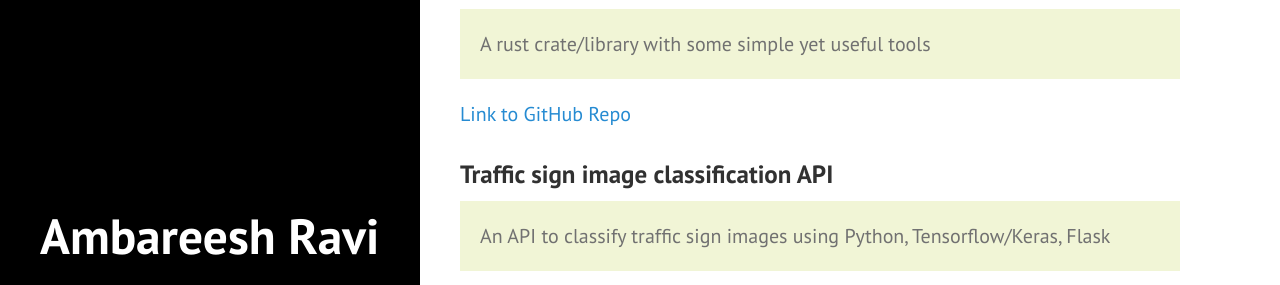
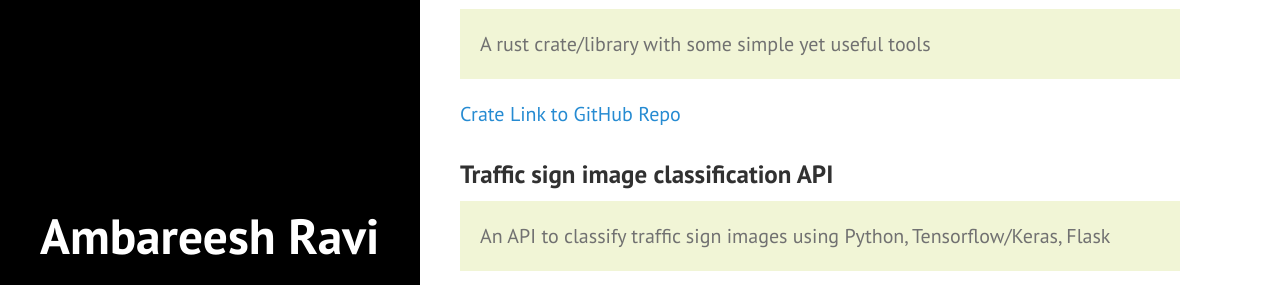
Before and after one commit to ambareeshravi/ambareeshravi.github.io, a Jekyll site: the page built from projects.md, in a window 1280 px wide and 900 px high. Shown: the part 232-517 px from the top of the window. Built offline with Jekyll 4.4.1, drawn with Linux system fonts in a browser that asks for light colours.

Commit message:
Update projects.md

```diff
--- a/projects.md
+++ b/projects.md
@@ -9,6 +9,7 @@ order: 5
 <p class="message">
 A rust crate/library with some simple yet useful tools
 </p>
+[Crate](https://crates.io/crates/rusty_tools)
 [Link to GitHub Repo](https://github.com/ambareeshravi/rusty_tools/)
 
 ### Traffic sign image classification API
```
